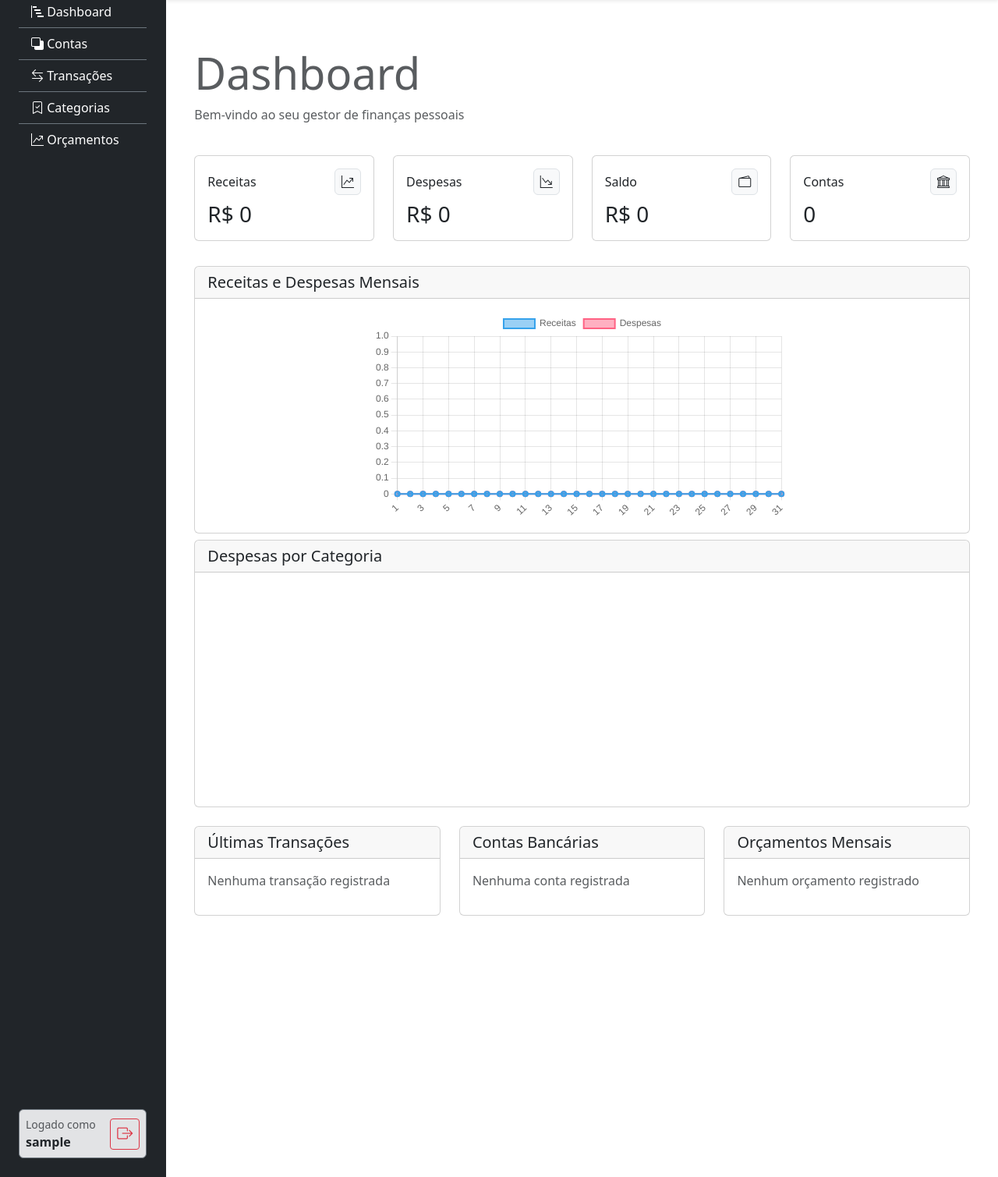
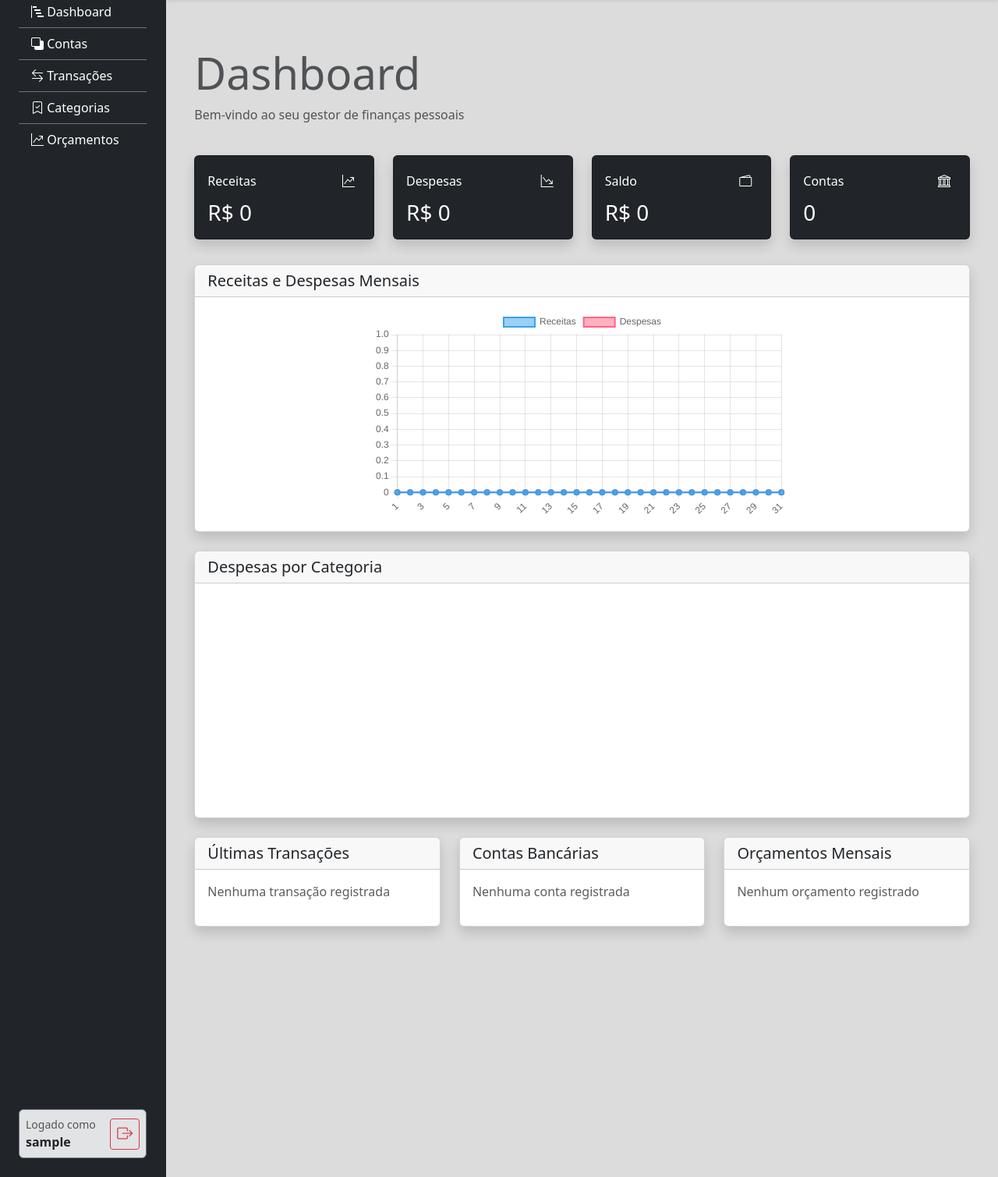
Before and after one commit to leonhardc/gestor-de-financas-pessoais, a Django app: page /dashboard/ in a window 1280 px wide. Shown: the part 53-1562 px from the top of the page at 78% size. Run offline with Django 5.2, Linux system fonts and the light colour scheme; the visitor is signed in with stand-in values (Sample User, id 1); data that the repository does not hold is empty; a map, chart or similar area stays blank.

Commit message:
Melhora no design do dashboard

```diff
--- a/templates/base.html
+++ b/templates/base.html
@@ -16,7 +16,7 @@
         }
     </style>
 </head>
-<body class="m-0{% if user.is_authenticated %} vh-100 overflow-hidden d-flex flex-column{% else %} app-bg{% endif %}">
+<body class="m-0{% if user.is_authenticated %} vh-100 overflow-hidden d-flex flex-column{% else %} app-bg{% endif %}" style="background-color: #dcdcdc;">
     {% if user.is_authenticated %}
         <div class="offcanvas offcanvas-start bg-dark text-white d-lg-none" tabindex="-1" id="mobileAside" aria-labelledby="mobileAsideLabel">
             <div class="offcanvas-header border-bottom border-secondary">
--- a/templates/contas/dashboard.html
+++ b/templates/contas/dashboard.html
@@ -12,45 +12,45 @@
 
     <div class="row mb-4">
         <div class="col-12 col-sm-6 col-lg-3 mb-2">
-            <div class="card">
+            <div class="card shadow text-bg-dark">
                 <div class="card-body">
                     <!-- <h6 class="card-title">Receita Total</h6> -->
                     <span class="card-title d-flex align-items-center justify-content-between gap-2">
                         Receitas
-                        <i class="bi bi-graph-up-arrow bg-light px-2 py-1 rounded border"></i>
+                        <i class="bi bi-graph-up-arrow px-2 py-1 rounded"></i>
                     </span>
                     <h3 class="card-text">R$ {{ receita_total }}</h3>
                 </div>
             </div>
         </div>
         <div class="col-12 col-sm-6 col-lg-3 mb-2">
-            <div class="card">
+            <div class="card shadow text-bg-dark">
                 <div class="card-body">
                     <span class="card-title d-flex align-items-center justify-content-between gap-2">
                         Despesas
-                        <i class="bi bi-graph-down-arrow bg-light px-2 py-1 rounded border"></i>
+                        <i class="bi bi-graph-down-arrow px-2 py-1 rounded"></i>
                     </span>
                     <h3 class="card-text">R$ {{ despesa_total }}</h3>
                 </div>
             </div>
         </div>
         <div class="col-12 col-sm-6 col-lg-3 mb-2">
-            <div class="card">
+            <div class="card shadow text-bg-dark">
                 <div class="card-body">
                     <span class="card-title d-flex align-items-center justify-content-between gap-2">
                         Saldo
-                        <i class="bi bi-wallet2 bg-light px-2 py-1 rounded border"></i>
+                        <i class="bi bi-wallet2 px-2 py-1 rounded"></i>
                     </span>
                     <h3 class="card-text">R$ {{ saldo_total }}</h3>
                 </div>
             </div>
         </div>
         <div class="col-12 col-sm-6 col-lg-3 mb-2">
-            <div class="card">
+            <div class="card shadow text-bg-dark">
                 <div class="card-body">
                     <span class="card-title d-flex align-items-center justify-content-between gap-2">
                         Contas
-                        <i class="bi bi-bank bg-light px-2 py-1 rounded border"></i>
+                        <i class="bi bi-bank px-2 py-1 rounded"></i>
                     </span>
                     <h3 class="card-text">{{ contas|length }}</h3>
                 </div>
@@ -58,8 +58,8 @@
         </div>
     </div>
     <div id="graficos" class="row mb-4">
-        <div id="grafico-despesas" class="col-md-12 mb-2">
-            <div class="card h-100">
+        <div id="grafico-despesas" class="col-md-12 mb-4">
+            <div class="card h-100 shadow">
                 <div class="card-header">
                     <h5 class="card-title mb-0">Receitas e Despesas Mensais</h5>
                 </div>
@@ -69,7 +69,7 @@
             </div>
         </div>
         <div class="col-md-12">
-            <div class="card h-100">
+            <div class="card h-100 shadow">
                 <div class="card-header">
                     <h5 class="card-title mb-0">Despesas por Categoria</h5>
                 </div>
@@ -86,12 +86,12 @@
     </div>
     <div class="row">
         <div class="col-md-4 mb-2" style="height: 400px;">
-            <div class="card">
+            <div class="card shadow">
                 <div class="card-header">
                     <h5 class="card-title mb-0">Últimas Transações</h5>
                 </div>
                 {% if ultimas_transacoes %}
-                    <div class="card-body p-0" style="min-height: 500px;max-height: 500px; overflow-y: auto;">
+                    <div class="card-body p-0" style="min-height:500px;max-height: 500px; overflow-y: auto;">
                         <div class="list-group list-group-flush">
                             {% for transacao in ultimas_transacoes %}
                                 <div class="list-group-item d-flex justify-content-between align-items-center px-4 py-3">
@@ -112,12 +112,12 @@
             </div>
         </div>
         <div class="col-md-4 mb-2" style="height: 400px;">
-            <div class="card">
+            <div class="card shadow">
                 <div class="card-header">
                     <h5 class="card-title mb-0">Contas Bancárias</h5>
                 </div>
                 {% if contas %}
-                    <div class="card-body p-0" style="min-height: 500px;max-height: 500px; overflow-y: auto;">
+                    <div class="card-body p-0" style="min-height:500px;max-height: 500px; overflow-y: auto;">
                         <div class="list-group list-group-flush">
                             {% for conta in contas %}
                                 <div class="list-group-item d-flex justify-content-between align-items-center px-4 py-3">
@@ -138,12 +138,12 @@
             </div>
         </div>
         <div class="col-md-4 mb-2" style="height: 400px;">
-            <div class="card">
+            <div class="card shadow">
                 <div class="card-header">
                     <h5 class="card-title mb-0">Orçamentos Mensais</h5>
                 </div>
                 {% if orcamentos %}
-                    <div class="card-body p-0" style="min-height: 500px;max-height: 500px; overflow-y: auto;">
+                    <div class="card-body p-0" style="min-height:500px;max-height: 500px; overflow-y: auto;">
                         <div class="list-group list-group-flush">
                             {% for orcamento in orcamentos %}
                                 <div class="list-group-item px-4 py-3">
@@ -168,4 +168,5 @@
         </div>
     </div>
 </div>
+<span style="width: 100%; height: 12px;"></span>
 {% endblock %}
```
